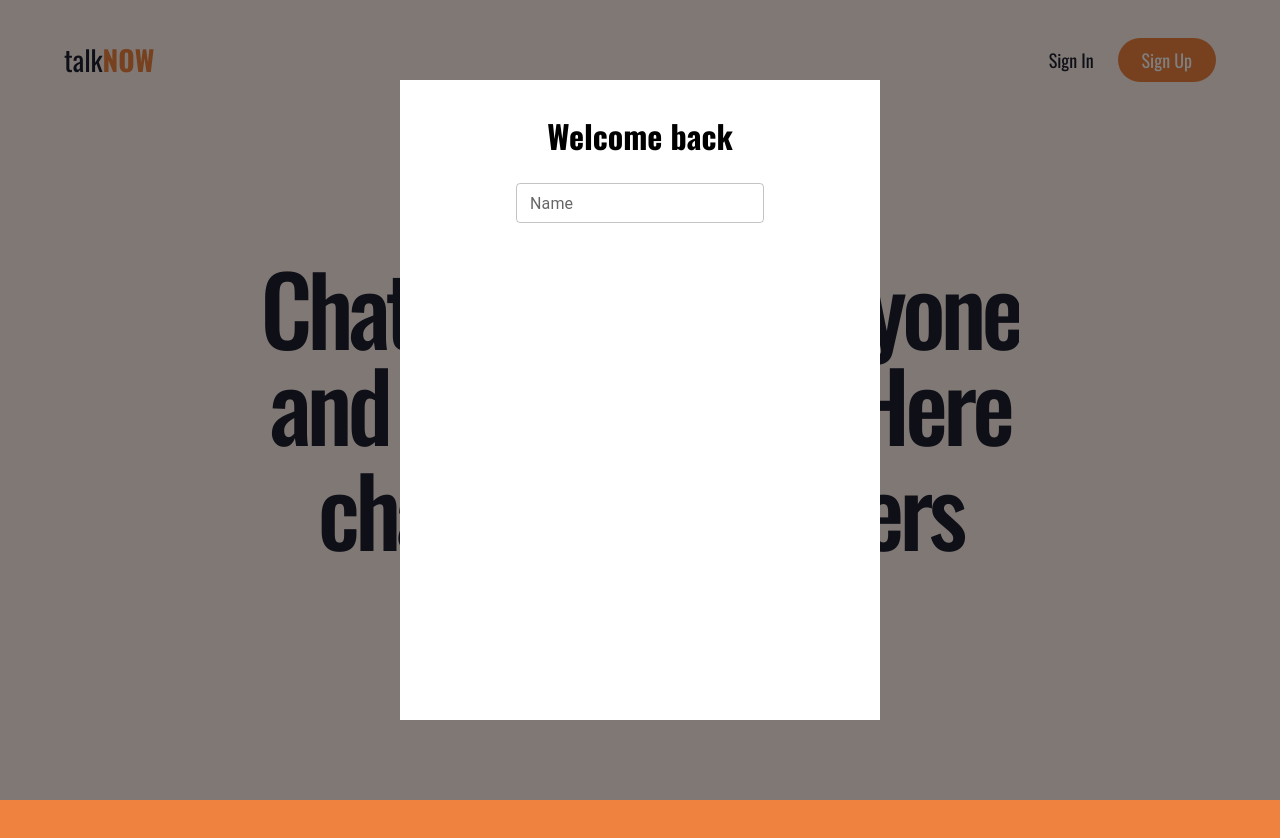
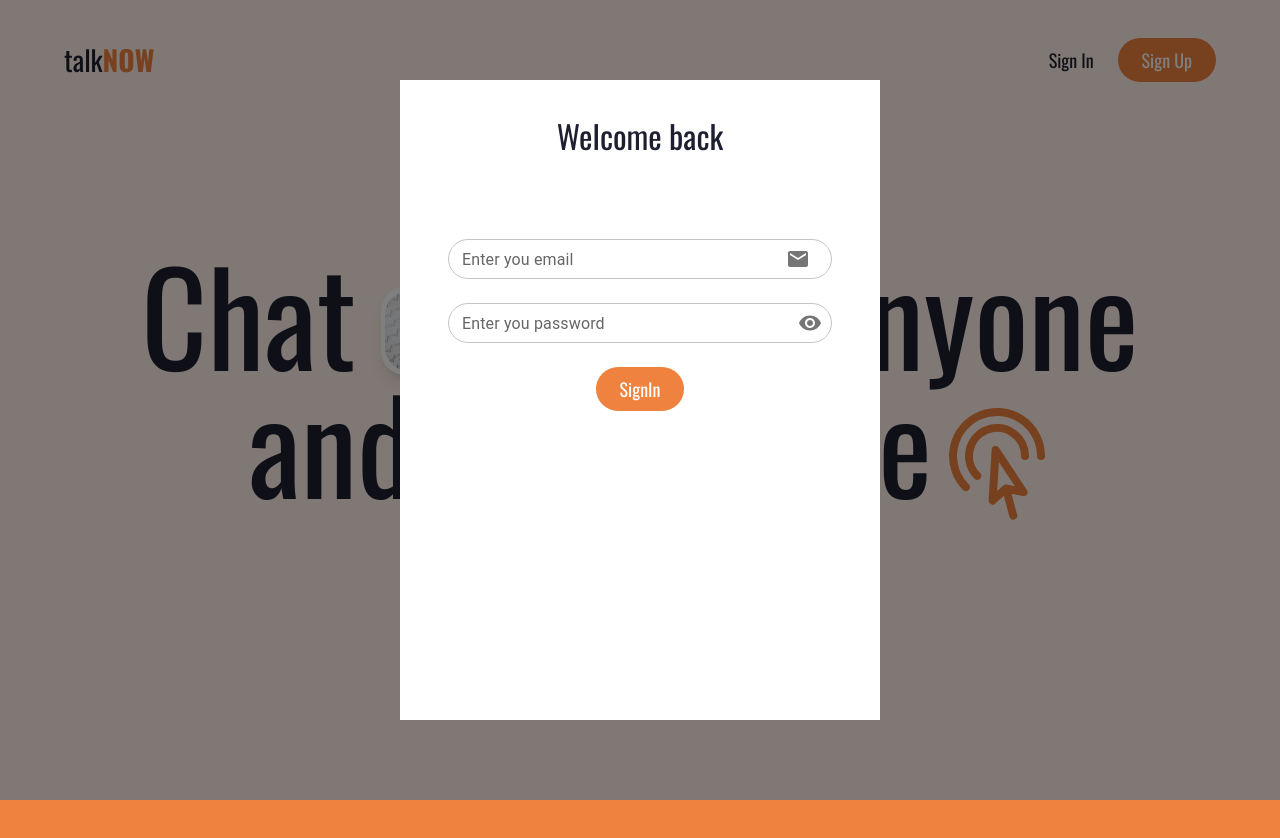
Before and after one commit to siriHtree/Websocket-learning, a Next.js app in the folder real-time-chat/: page / in a window 1280 px wide. Both pictures are taken after a click on the button "Sign In". Shown: the top 838 px of the page. Built offline with nearby package versions, Linux system fonts and the light colour scheme.

Commit message:
created ui for login and signup

```diff
--- a/real-time-chat/package.json
+++ b/real-time-chat/package.json
@@ -22,6 +22,7 @@
     "eslint": "8.47.0",
     "eslint-config-next": "13.4.19",
     "framer-motion": "^10.16.4",
+    "gsap": "^3.12.2",
     "mongoose": "^7.6.5",
     "next": "13.4.19",
     "postcss": "8.4.28",
--- a/real-time-chat/src/app/layout.tsx
+++ b/real-time-chat/src/app/layout.tsx
@@ -1,6 +1,7 @@
 import "./global.css";
 import { Inter } from "next/font/google";
 import UserProvider from "@/context/UserContext";
+import MuiCustomTheme from '@/context/MuiCustomTheme';
 
 //Components
 import Nav from "@/components/Nav/Nav";
@@ -18,7 +19,8 @@ export default function RootLayout({
 }) {
 	return (
 		<html lang="en">
-			<UserProvider>
+			<MuiCustomTheme>
+				<UserProvider>
 				<body
 					suppressHydrationWarning={true}
 					className={inter.className}
@@ -29,6 +31,8 @@ export default function RootLayout({
 					</main>
 				</body>
 			</UserProvider>
+			</MuiCustomTheme>
+
 		</html>
 	);
 }
--- a/real-time-chat/src/components/Common/CButton.tsx
+++ b/real-time-chat/src/components/Common/CButton.tsx
@@ -5,11 +5,11 @@ export default function CButton(props: any) {
 				props.emphasis
 					? "text-white  bg-clr2"
 					: "text-clr1 bg-transparent"
-			} py-2 px-6 rounded-3xl text-lg border-none cursor-pointer`}
+			} py-2 px-6 rounded-3xl text-lg border-none cursor-pointer ${props.home?"mb-12":""}`}
 			{...props.buttonAttributes}
 		>
 
-			<span className={props.home?`text-3xl`:''}>{props.children}</span>
+			<span className={props.home?`text-5xl`:''}>{props.children}</span>
 		</button>
 
 	);
--- a/real-time-chat/src/components/Home/Home.tsx
+++ b/real-time-chat/src/components/Home/Home.tsx
@@ -20,7 +20,7 @@ const Home = () => {
 		style={{ scaleX: scrollYProgress }} /> */}
 
 			<div className="w-[80vw] h-[50vh] flex flex-col items-center absolute top-[50%] left-[50%] translate-x-[-50%] translate-y-[-50%] z-9">
-				<h6 className="uppercase text-clr2 text-lg mb-4 font-medium tracking-tight">
+				<h6 className="uppercase text-clr2 text-xl mb-4 font-medium tracking-tight">
 					<span className="inline-block overflow-hidden">
 						<motion.span
 							className="inline-block"
@@ -32,7 +32,7 @@ const Home = () => {
 						</motion.span>{" "}
 					</span>
 				</h6>
-				<h1 className="text-clr1 text-8xl text-center font-medium tracking-tighter overflow-hidden">
+				<h1 className="text-clr1 text-9xl text-center font-normal overflow-hidden">
 				<motion.span
 							className="inline-block"
 							initial={{ y: "100%" }}
@@ -44,7 +44,7 @@ const Home = () => {
 			         <span className="inline-block relative w-[70px] h-[70px]">
 						<HiOutlineCursorArrowRipple className="text-clr2 absolute top-[50%] left-[50%] translate-x-[-50%] translate-y-[-50%]" />
 					 </span>
-					 ,Here{" "}
+					 {" "},Here{" "}
 					<br /> chat{" "}
 					<span className="inline-block relative w-[100px] h-[100px]">
 						<div className="absolute top-[50%] left-[50%] translate-x-[-50%] translate-y-[-50%]">
--- a/real-time-chat/src/components/Login/AuthModal.tsx
+++ b/real-time-chat/src/components/Login/AuthModal.tsx
@@ -4,7 +4,11 @@ import Modal from '@mui/material/Modal';
 import Box from '@mui/material/Box';
 import TextField from '@mui/material/TextField';
 import InputAdornment from '@mui/material/InputAdornment';
-
+import MailIcon from '@mui/icons-material/Mail';
+import IconButton from '@mui/material/IconButton';
+import Visibility from '@mui/icons-material/Visibility';
+import VisibilityOff from '@mui/icons-material/VisibilityOff';
+import CButton from '../Common/CButton';
 interface IAuthModal{
     authToggle:null | string;
     setAuthToggle:any
@@ -13,9 +17,11 @@ interface IAuthModal{
 
 
 const AuthModal = ({authToggle,setAuthToggle}:IAuthModal) => {
+  const [showPassword, setShowPassword] = useState(false);
     const handleClose=()=>{
         setAuthToggle(null)
     }
+    const handleClickShowPassword = () => setShowPassword((show) => !show);
 
   return (
     <>
@@ -26,16 +32,80 @@ onClose={handleClose}
 >
     <Box className="w-[60vmin] h-[80vmin] bg-white absolute top-[50%] left-[50%] translate-y-[-50%] translate-x-[-50%]">
         <div className="w-full h-full flex flex-col items-center py-8">
-        <h1>Welcome back</h1>
-        <div className='mt-4'>
-        <TextField
-          label="Name"
+        <h1 className='text-clr1 font-normal'>Welcome back</h1>
+
+        <div className='mt-16 w-full flex flex-col items-center'>
+          <div className='w-[80%]'>
+            {
+              authToggle==="SignUp"?<TextField
+          label="Enter you Name"
           size='small'
-          margin='dense'
-        //   InputProps={{
-        //     endAdornment: <InputAdornment position="start">kg</InputAdornment>,
-        //   }}
+          margin='normal'
+          fullWidth
+        />:""
+            }
+           {
+              authToggle==="SignUp"?
+          <TextField
+          label="Enter username"
+          size='small'
+          margin='normal'
+          helperText="provide a unique username"
+          fullWidth
+        />:""}
+         <TextField
+          label="Enter you email"
+          size='small'
+          margin='normal'
+          fullWidth
+          InputProps={{
+            endAdornment: <InputAdornment position="start"><MailIcon/></InputAdornment>,
+          }}
         />
+           <TextField
+          label="Enter you password"
+          type={showPassword ? 'text' : 'password'}
+          size='small'
+          margin='normal'
+          fullWidth
+          InputProps={{
+            endAdornment: <InputAdornment position="end">
+            <IconButton
+              aria-label="toggle password visibility"
+              onClick={handleClickShowPassword}
+              edge="end"
+            >
+              {showPassword ? <VisibilityOff /> : <Visibility />}
+            </IconButton>
+          </InputAdornment>,
+          }}
+        />
+         {
+              authToggle==="SignUp"?
+         <TextField
+          label="Again Enter password"
+          type={showPassword ? 'text' : 'password'}
+          size='small'
+          margin='normal'
+          fullWidth
+          InputProps={{
+            endAdornment: <InputAdornment position="end">
+            <IconButton
+              aria-label="toggle password visibility"
+              onClick={handleClickShowPassword}
+              edge="end"
+            >
+              {showPassword ? <VisibilityOff /> : <Visibility />}
+            </IconButton>
+          </InputAdornment>,
+          }}
+        />:""}
+          </div>
+          <div className='mt-4'>
+          <CButton emphasis={true}>{authToggle}</CButton>
+
+          </div>
+
         </div>
 
 
--- a/real-time-chat/src/components/chat/ChatBar.tsx
+++ b/real-time-chat/src/components/chat/ChatBar.tsx
@@ -36,23 +36,21 @@ const ChatBar = () => {
 	};
 
 	return (
-		<form onSubmit={sendMessage} className="w-full">
-			<div className="w-full h-[10vh] flex items-center justify-center">
+		<form onSubmit={sendMessage} className=" w-[94%]">
+			<div className="w-full h-[10vh] flex items-center justify-between">
 				<TextField
 					variant="outlined"
-					className="w-[90%] mr-2"
-					color="secondary"
+					className="w-[95%]"
 					value={text}
 					onChange={addMessage}
 				/>
 				<Fab
 					aria-label="send"
-					className="ml-2"
-					color="secondary"
+					color="primary"
 					onClick={sendMessage}
 					type="submit"
 				>
-					<SendIcon />
+					<SendIcon className="text-white" />
 				</Fab>
 			</div>
 		</form>
--- a/real-time-chat/src/components/chat/ChatScreen.tsx
+++ b/real-time-chat/src/components/chat/ChatScreen.tsx
@@ -21,8 +21,8 @@ const ChatScreen = () => {
 									: "items-start"
 							} mt-4 flex-col`}
 						>
-							<div className="px-4 py-2 bg-clr2 w-fit rounded-2xl">
-								<p className="text-white">{elm.text}</p>
+							<div className="px-4 py-2 bg-clr1_gredient w-fit rounded-full text-2xl">
+								<p className="text-white font-normal">{elm.text}</p>
 							</div>
 							<h6 className="mr-1 font-normal">{elm.name}</h6>
 						</div>
--- /dev/null
+++ b/real-time-chat/src/context/MuiCustomTheme.tsx
@@ -0,0 +1,28 @@
+"use client";
+
+import { ThemeProvider,createTheme } from "@mui/material/styles";
+import React from "react";
+
+const theme=createTheme({
+    palette:{
+        primary:{
+            main:"#F0823F"
+        }
+    },
+    components: {
+        MuiOutlinedInput: {
+            styleOverrides: {
+                root: {
+                  borderRadius:"2em"
+                },
+        },
+      },}
+})
+
+export default function MUIThemeProvider({
+    children,
+}:{children:React.ReactNode}){
+    return (
+        <ThemeProvider theme={theme}>{children}</ThemeProvider>
+    )
+}
--- a/real-time-chat/src/database/userModel.ts
+++ b/real-time-chat/src/database/userModel.ts
@@ -2,6 +2,11 @@ import mongoose from 'mongoose';
 const {Schema}=mongoose;
 
 const userSchema=new Schema({
+    name:{
+        type:String,
+        required:[true,"Please provide your full name"]
+
+    },
     username:{
         type:String,
         required:[true,"Please provide a username"],
--- a/real-time-chat/tailwind.config.ts
+++ b/real-time-chat/tailwind.config.ts
@@ -16,6 +16,7 @@ const config: Config = {
 			colors: {
 				bg1: "#FFF2E9",
 				clr1: "#1E1F30",
+				clr1_gredient: "rgba(30,31,48,0.59)",
 				clr2: "#F0823F",
 				white: "#fff",
 				transparent: "transparent",
```
Also changed, not shown: 1 other file (tests, documents, lock files or other folders).
